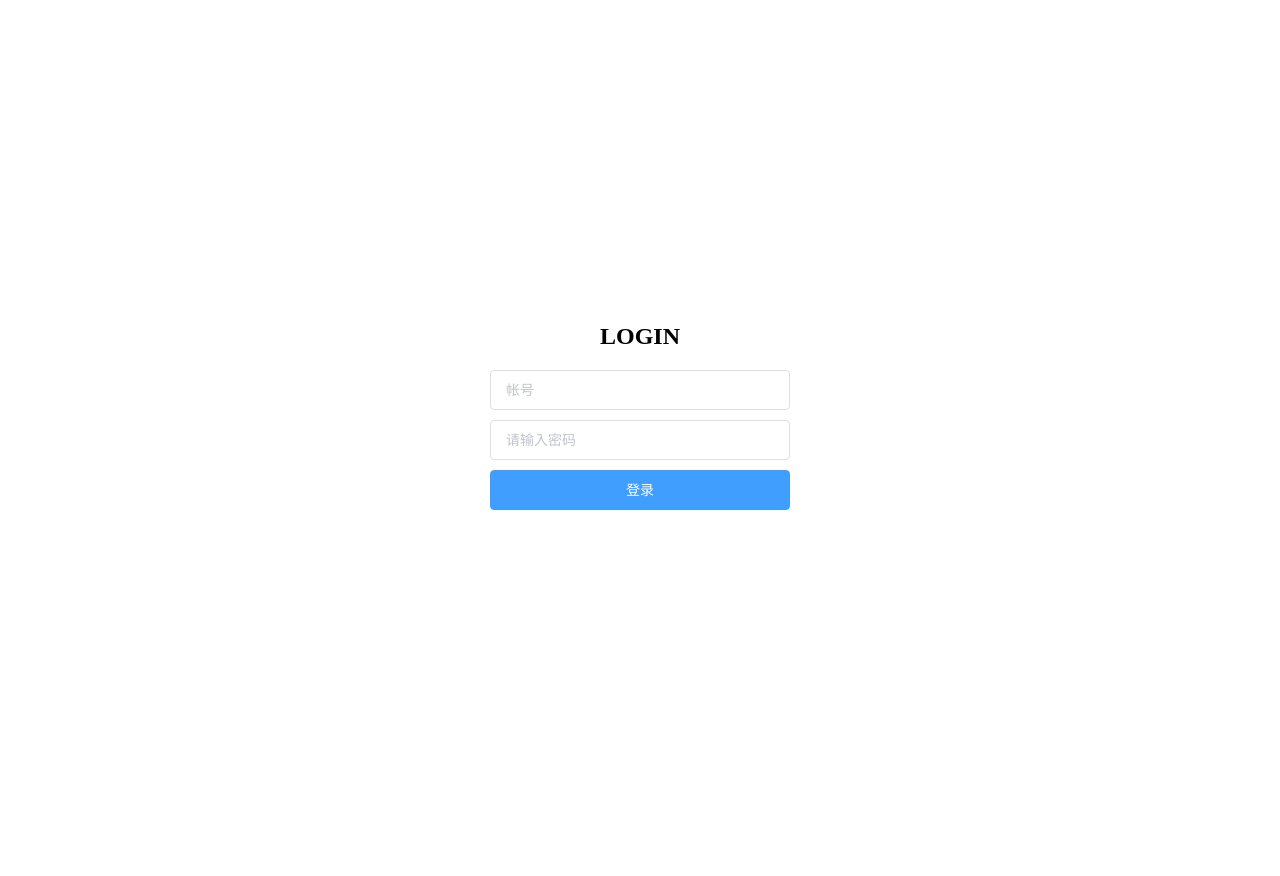
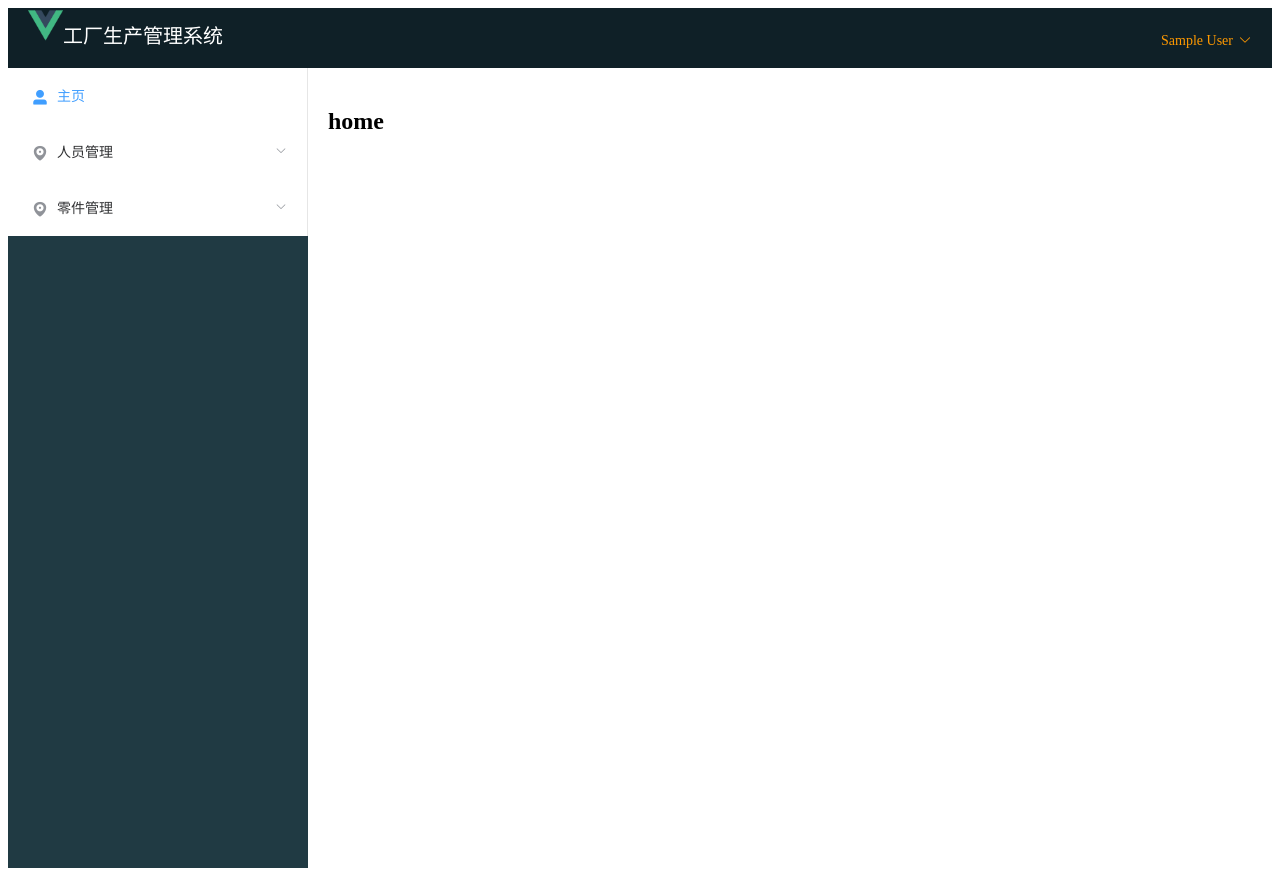
Before and after one commit to ollwhl/fsystem, a Vue app: page / in a window 1280 px wide. Before the commit the page ends 816 px from the top, so only its background shows below. Built offline with nearby package versions, Linux system fonts and the light colour scheme; sample sign-in values are in the browser's storage.

Commit message:
JwtToken

```diff
--- a/src/router/index.js
+++ b/src/router/index.js
@@ -9,17 +9,17 @@ Vue.use(VueRouter)
 
 const routes = [
   {
-    path: '/',
+    path: '/login',
     name:'Login',
     component:LoginView
   },
   {
-    path: '/access',
+    path: '/',
     name: 'Layout',
     component: LayoutView,
     children: [
       {
-        path: '',
+        path: '/',
         name: 'home',
         component: HomeView,
       },
@@ -56,4 +56,14 @@ const router = new VueRouter({
   routes
 })
 
+router.beforeEach((to,form,next) => {
+    if(to.path === '/login'){
+      next()
+    }
+    const user =localStorage.getItem("user")
+  if (!user && to.path !== "/login"){
+    return next("/login")
+  }
+    next()
+})
 export default router
--- a/src/utils/request.js
+++ b/src/utils/request.js
@@ -1,12 +1,15 @@
 import axios from 'axios'
 const request = axios.create({
-    baseURL:'http://192.168.0.139:8081',
+    baseURL:'http://localhost:8081/api',
     timeout: 5000
 })
 
 request.interceptors.request.use(config => {
     config.headers['Content-Type'] = 'application/json;charset=utf-8';
-
+    const user = localStorage.getItem("user");
+    if(user){
+        config.headers['token'] =JSON.parse(user).token
+    }
     return config;
 },error => {
     return Promise.reject(error)
--- a/src/views/HomeView.vue
+++ b/src/views/HomeView.vue
@@ -1,6 +1,5 @@
 <template>
-
-  <div>
-
+  <div class="home">
+    <h1>home</h1>
   </div>
 </template>
--- a/src/views/Layout.vue
+++ b/src/views/Layout.vue
@@ -2,16 +2,29 @@
   <div id="app">
 
     <el-container>
-      <el-header style="background-color: #0f2027">
+      <el-header style="background-color: #0f2027; color: white; font-size: 20px; position: relative;">
         <img src="@/assets/logo.png" style="width: 35px">
-
-
+        <span>工厂生产管理系统</span>
+        <div class="dropdown-container">
+          <el-dropdown trigger="click" placement="bottom-end">
+            <span class="el-dropdown-link" style="color: #FF9900;">
+              {{user.name}}<i class="el-icon-arrow-down el-icon--right"></i>
+            </span>
+            <el-dropdown-menu slot="dropdown" style="background-color: #333;">
+              <el-dropdown-item icon="el-icon-switch-button"><div @click="logout()">退出登录</div></el-dropdown-item>
+            </el-dropdown-menu>
+          </el-dropdown>
+        </div>
       </el-header>
     </el-container>
 
     <el-container>
       <el-aside style="overflow:hidden;min-height:100vh;background-color: #203A43" main>
         <el-menu :default-active="$route.path" router>
+          <el-menu-item index="/">
+            <i class="el-icon-user-solid"></i>
+            <span slot="title">主页</span>
+          </el-menu-item>
           <el-submenu index="1">
             <template slot="title">
               <i class="el-icon-location"></i>
@@ -32,10 +45,6 @@
               <el-menu-item index="/log">修改日志</el-menu-item>
             </el-menu-item-group>
           </el-submenu>
-          <el-menu-item index="2">
-            <i class="el-icon-menu"></i>
-            <span slot="title">设置</span>
-          </el-menu-item>
         </el-menu>
       </el-aside>
       <el-main>
@@ -46,3 +55,31 @@
 
   </div>
 </template>
+<script>
+  import request from "@/utils/request";
+
+  export default {
+    name: "Layout",
+    data() {
+      return {
+        user:localStorage.getItem("user")?JSON.parse(localStorage.getItem("user")):{}
+      };
+    },
+    methods: {
+      logout(){
+        console.log("aaa")
+        localStorage.removeItem("user")
+        this.$router.push({path: "/login"})
+      }
+    }
+  };
+</script>
+
+<style>
+  .dropdown-container {
+    position: absolute;
+    top: 50%;
+    right: 20px;
+    transform: translateY(-50%);
+  }
+</style>
--- a/src/views/LoginView.vue
+++ b/src/views/LoginView.vue
@@ -27,8 +27,9 @@ export default {
         password:this.password
       }).then(res =>{
         if (res.code === '0') {
+          localStorage.setItem("user",JSON.stringify(res.data))
           this.$message.success('登录成功');
-          this.$router.push("/admin")
+          this.$router.push("/")
         } else {
           this.$message.error(res.msg);
         }
```
